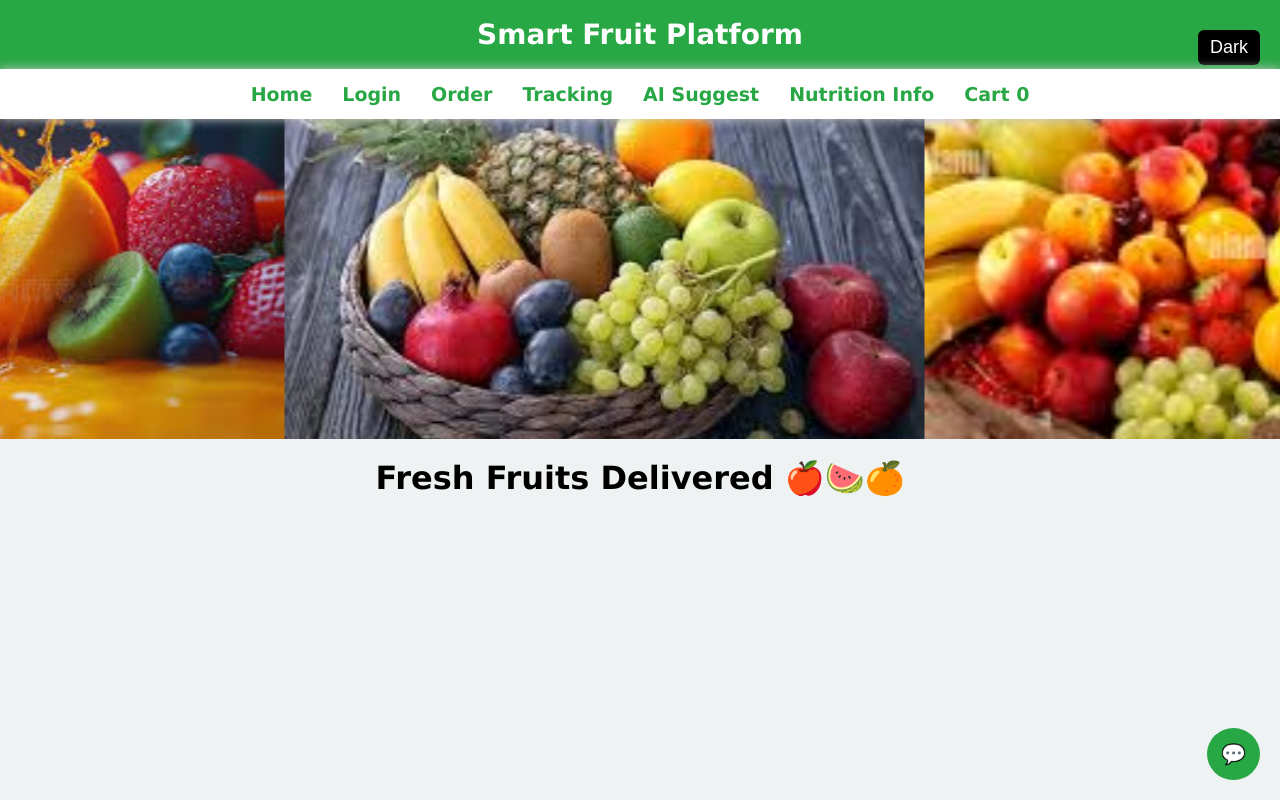
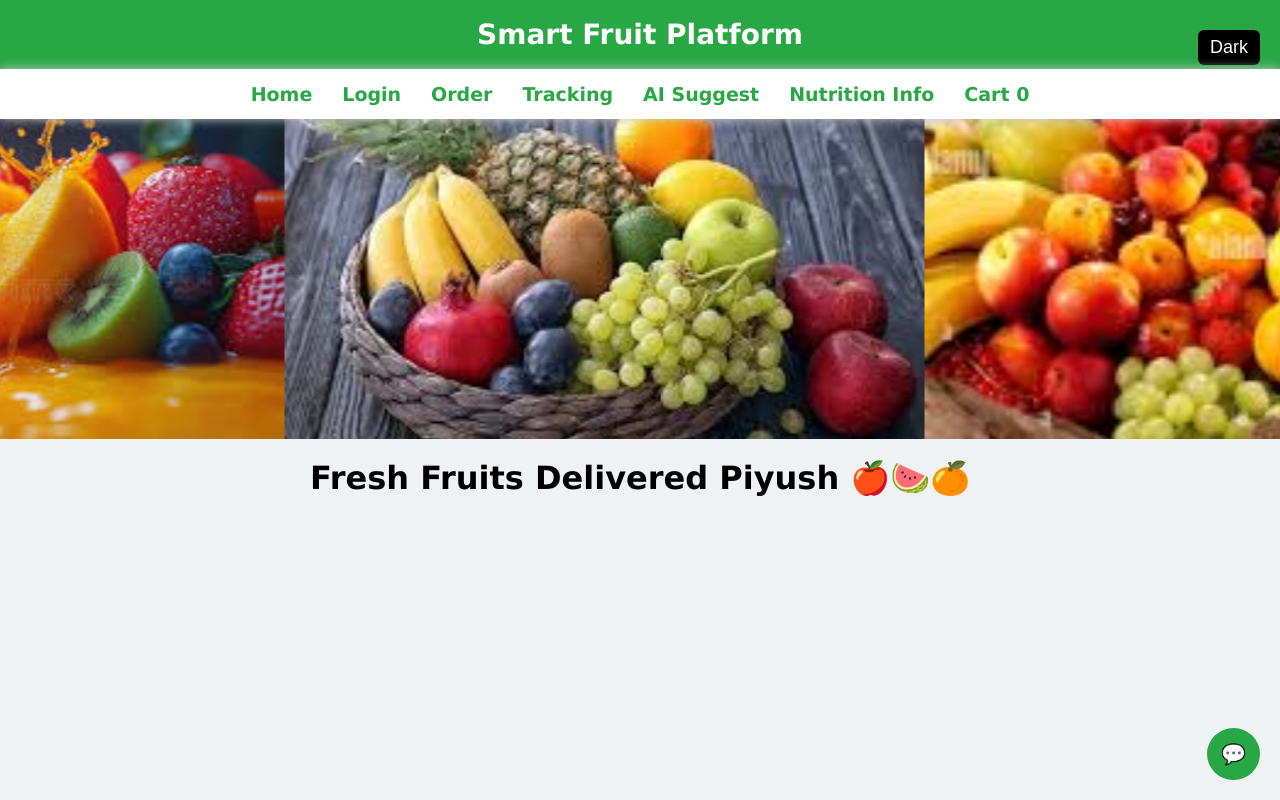
Before and after one commit to pranav16-king/om-bute, a plain HTML site: page index.html in a window 1280 px wide. Drawn offline with Linux system fonts and the light colour scheme.

Commit message:
Update title to include 'Piyush'

```diff
--- a/index.html
+++ b/index.html
@@ -140,10 +140,10 @@ td,th{
 
 
 
-        </div><div style="font-size: 40px; font-weight: bold;">I am in Piyush</div>
+        </div>
 
     </div>
-    <h2 class="title">Fresh Fruits Delivered 🍎🍉🍊</h2>
+    <h2 class="title">Fresh Fruits Delivered Piyush 🍎🍉🍊</h2>
 </div>
 
 <!-- LOGIN -->
```
